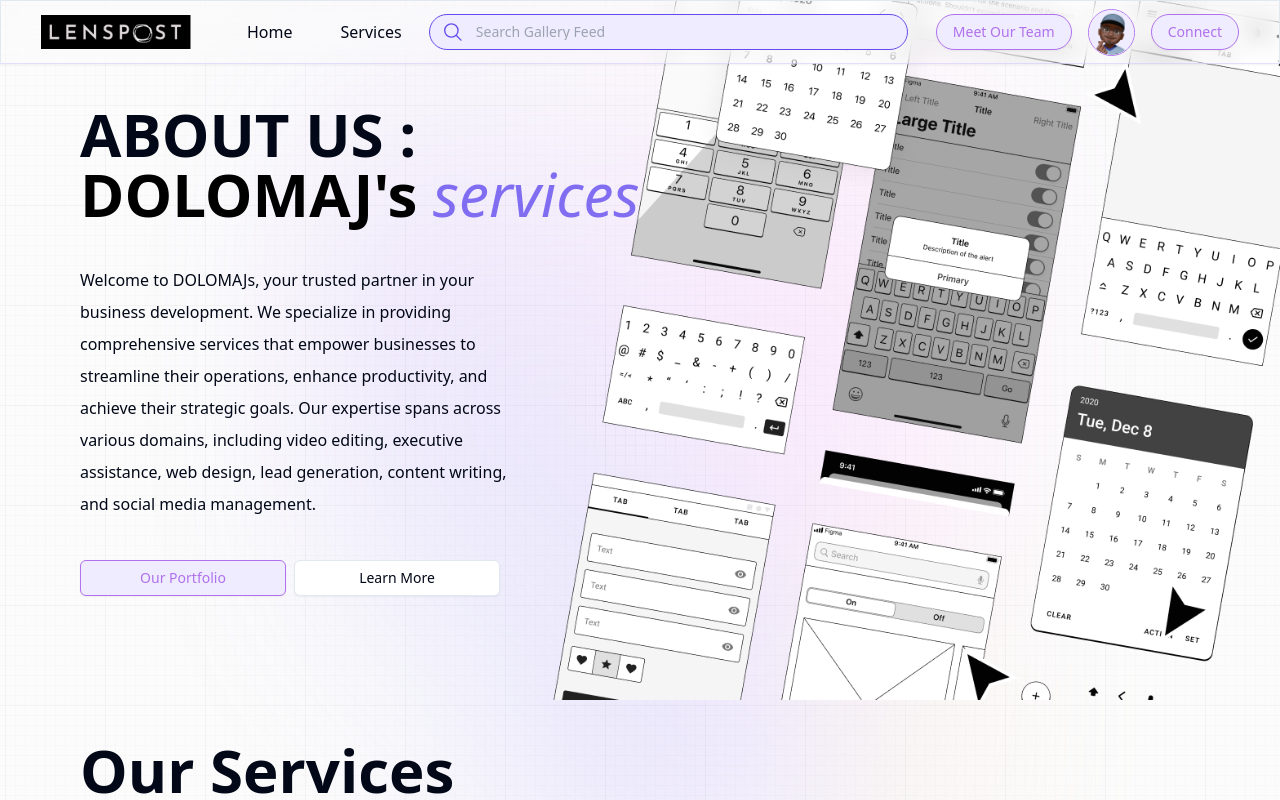
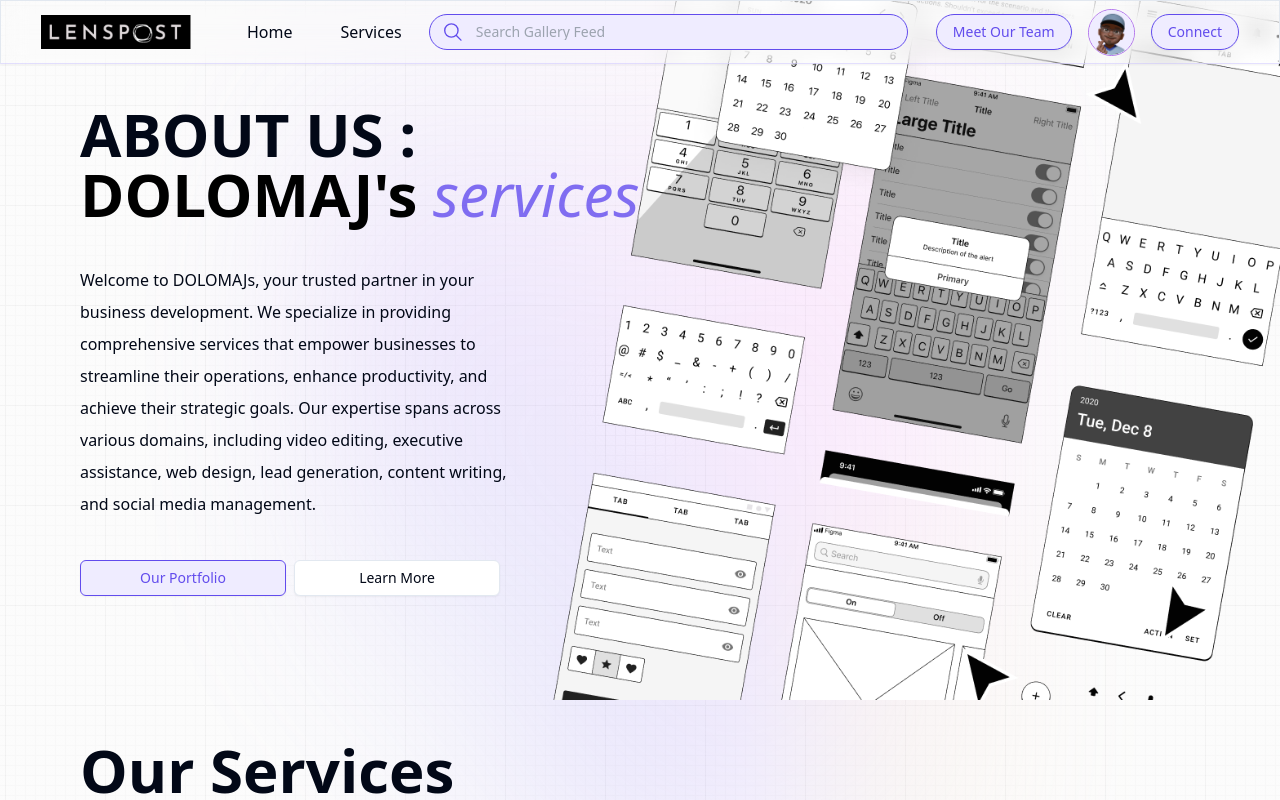
Before and after one commit to josephjamolod/team-portfolio, a Next.js app: page / in a window 1280 px wide. Shown: the top 800 px of the page. Built offline with nearby package versions, Linux system fonts and the light colour scheme.

Commit message:
change colors to global css file

```diff
--- a/app/globals.css
+++ b/app/globals.css
@@ -61,13 +61,8 @@
 
 .primary-button {
   background-color: #efecff;
-  border-color: #b071ec;
-  color: #b071ec;
-}
-
-.primary-button:hover {
-  border-color: #7b3cb6;
-  color: #7b3cb6;
+  border-color: #624ced;
+  color: #624ced;
 }
 
 .vertical-timeline::before {
```
